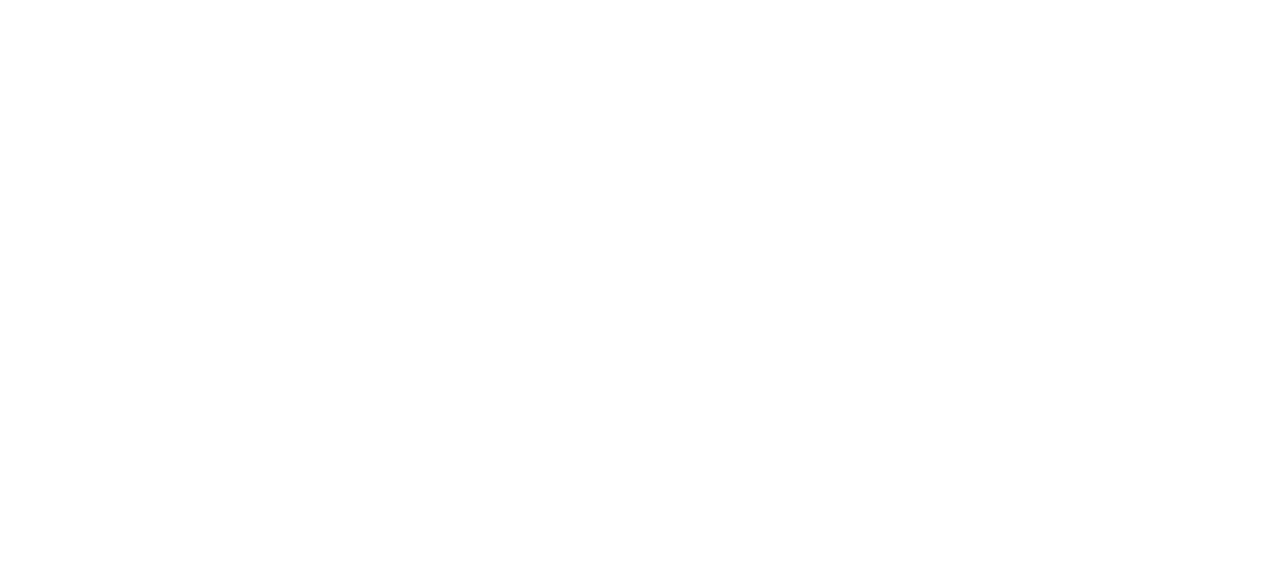
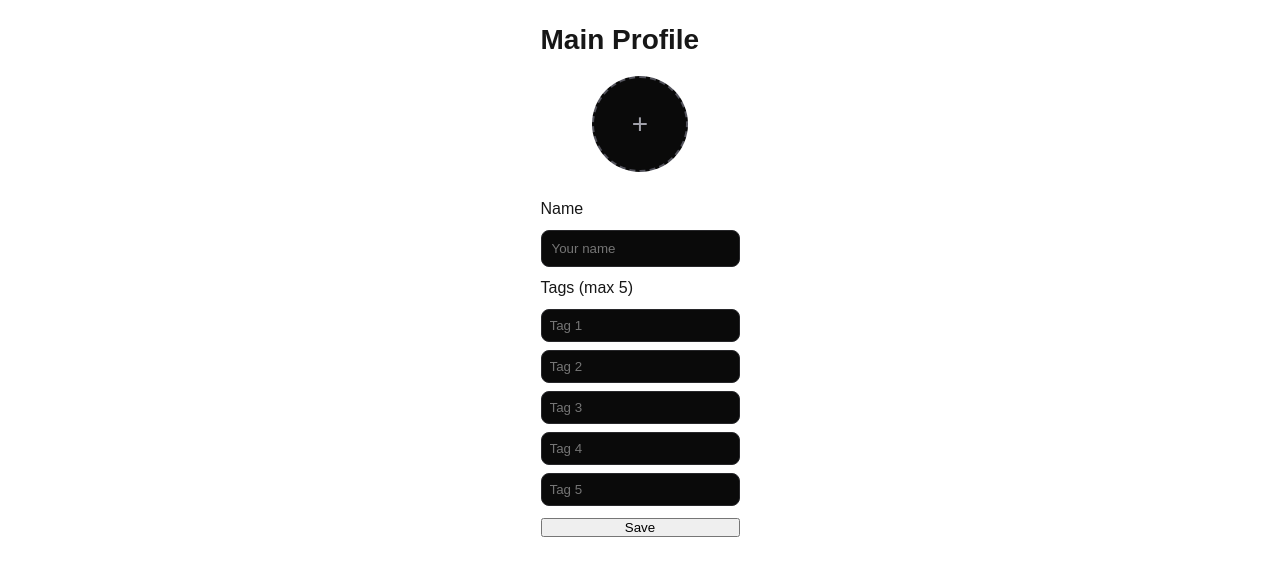
Before and after one commit to kozkoz2106/socialapp, a Next.js app in the folder frontend/: page / in a window 1280 px wide. Shown: the top 587 px of the page. Built offline with nearby package versions, Linux system fonts and the light colour scheme; no server answers; the database is empty.

Commit message:
Made a basic profile creation/editing page. Nothing being stored rn so it's really just the ui in theory. Things can be changed around later.

```diff
--- a/frontend/src/app/page.js
+++ b/frontend/src/app/page.js
@@ -1,22 +1,18 @@
-import styles from "./page.module.css";
-import { createClient } from '../utils/supabase/server'
-import { cookies } from 'next/headers'
 import Navbar from "@/components/navbar";
+import { createClient } from "../utils/supabase/server";
+import { cookies } from "next/headers";
+import ProfileEditor from "./profile-editor";
 
 export default async function Page() {
-  const cookieStore = await cookies()
-  const supabase = createClient(cookieStore)
+  const cookieStore = cookies();
+  const supabase = createClient(cookieStore);
 
-  const { data } = await supabase.from('data').select()
+  const { data } = await supabase.from("data").select();
 
   return (
     <>
-      <ul>
-        {data.map((item) => (
-          <li key={item.id}>{item.name}</li>
-        ))}
-      </ul>
+      <ProfileEditor initialData={data ?? []} />
       <Navbar />
     </>
-  )
+  );
 }
--- /dev/null
+++ b/frontend/src/app/profile-editor.js
@@ -0,0 +1,101 @@
+"use client";
+
+import { useState } from "react";
+import styles from "./profile.module.css";
+
+export default function ProfileEditor() {
+  const [profile, setProfile] = useState({
+    name: "",
+    tags: ["", "", "", "", ""],
+    pfpFile: null,
+  });
+
+  const [preview, setPreview] = useState(null);
+
+  function handleName(e) {
+    setProfile((prev) => ({ ...prev, name: e.target.value }));
+  }
+
+  function handleTagChange(index, value) {
+    const updated = [...profile.tags];
+    updated[index] = value;
+
+    setProfile((prev) => ({ ...prev, tags: updated }));
+  }
+
+  function handleImage(e) {
+    const file = e.target.files?.[0];
+    if (!file) return;
+
+    setProfile((prev) => ({ ...prev, pfpFile: file }));
+    setPreview(URL.createObjectURL(file));
+  }
+
+  function handleSubmit(e) {
+    e.preventDefault();
+
+    const cleaned = {
+      name: profile.name,
+      tags: profile.tags.filter((t) => t.trim() !== ""),
+      pfpFile: profile.pfpFile,
+    };
+
+  }
+
+  return (
+    <div className={styles.container}>
+      <h1 className={styles.title}>Main Profile</h1>
+
+      <form onSubmit={handleSubmit} className={styles.form}>
+        {/* PROFILE PICTURE */}
+        <div className={styles.pfpWrapper}>
+          <input
+            id="pfp-upload"
+            type="file"
+            accept="image/*"
+            onChange={handleImage}
+            className={styles.hiddenInput}
+          />
+
+          <label htmlFor="pfp-upload" className={styles.pfpCircle}>
+            {preview ? (
+              <img src={preview} className={styles.pfpImage} />
+            ) : (
+              <span className={styles.plus}>+</span>
+            )}
+          </label>
+        </div>
+
+        {/* NAME */}
+        <label className={styles.label}>Name</label>
+        <input
+          value={profile.name}
+          onChange={handleName}
+          className={styles.input}
+          placeholder="Your name"
+        />
+
+        {/* TAGS */}
+        <label className={styles.label}>Tags (max 5)</label>
+
+        <div className={styles.tags}>
+          {profile.tags.map((tag, i) => (
+            <input
+              key={i}
+              value={tag}
+              onChange={(e) => handleTagChange(i, e.target.value)}
+              className={styles.tagInput}
+              placeholder={`Tag ${i + 1}`}
+              maxLength={20}
+            />
+          ))}
+        </div>
+
+        {/* SAVE */}
+        <button type="submit" className={styles.button}>
+          Save
+        </button>
+      </form>
+    </div>
+  );
+}
--- /dev/null
+++ b/frontend/src/app/profile.module.css
@@ -0,0 +1,92 @@
+.container {
+  padding: 24px;
+  padding-bottom: 80px;
+  max-width: 600px;
+  margin: 0 auto;
+}
+
+.title {
+  font-size: 28px;
+  font-weight: 700;
+  margin-bottom: 20px;
+}
+
+.form {
+  display: flex;
+  flex-direction: column;
+  gap: 12px;
+}
+
+.input,
+.textarea {
+  padding: 10px;
+  border: 1px solid #27272a;
+  border-radius: 8px;
+  background: #0a0a0a;
+  color: white;
+}
+
+.textarea {
+  min-height: 120px;
+}
+
+.pfp {
+  width: 90px;
+  height: 90px;
+  border-radius: 50%;
+  object-fit: cover;
+}
+
+.tags {
+  display: flex;
+  flex-direction: column;
+  gap: 8px;
+}
+
+.tagInput {
+  padding: 8px;
+  border: 1px solid #27272a;
+  border-radius: 8px;
+  background: #0a0a0a;
+  color: white;
+}
+
+.pfpWrapper {
+  display: flex;
+  justify-content: center;
+  margin-bottom: 16px;
+}
+
+.hiddenInput {
+  display: none;
+}
+
+.pfpCircle {
+  width: 96px;
+  height: 96px;
+  border-radius: 50%;
+  border: 2px dashed #52525b;
+  display: flex;
+  align-items: center;
+  justify-content: center;
+  cursor: pointer;
+  overflow: hidden;
+  transition: 0.15s ease;
+  background: #0a0a0a;
+}
+
+.pfpCircle:hover {
+  border-color: #a1a1aa;
+  transform: scale(1.02);
+}
+
+.pfpImage {
+  width: 100%;
+  height: 100%;
+  object-fit: cover;
+}
+
+.plus {
+  font-size: 28px;
+  color: #a1a1aa;
+}
```
